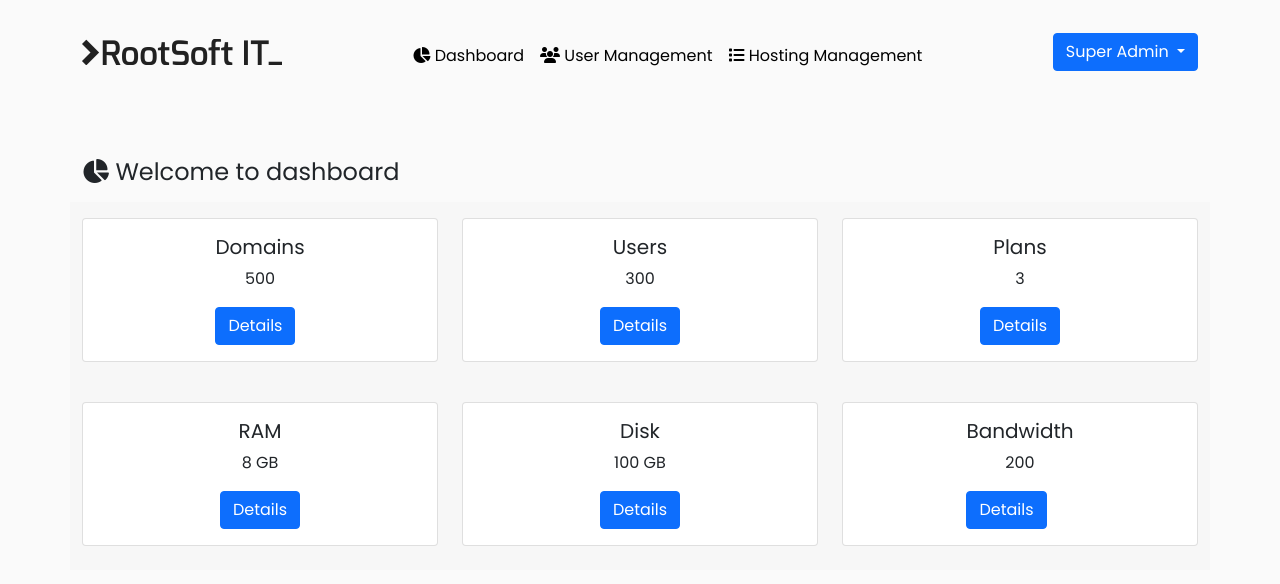
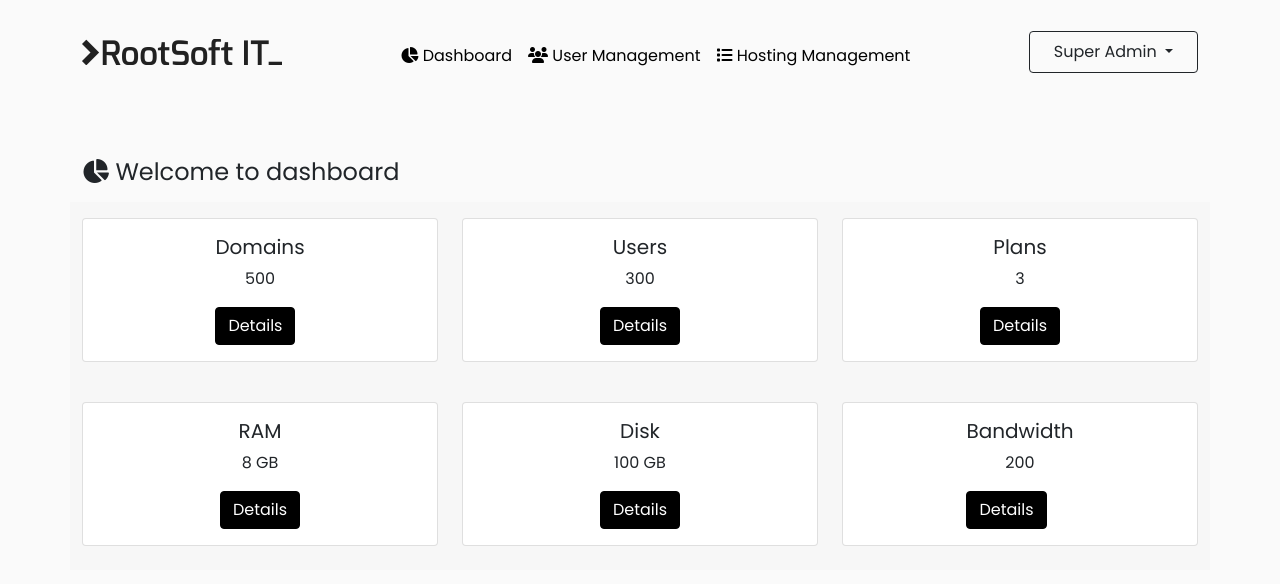
Before and after one commit to nadim-cse/cpanel-admin, a plain HTML site: page dashboard.html in a window 1280 px wide. Drawn offline with nearby package versions, Linux system fonts and the light colour scheme.

Commit message:
button changed

```diff
--- a/dashboard.html
+++ b/dashboard.html
@@ -42,7 +42,7 @@
              </ul>
              <ul class="navbar-nav ms-auto">
                 <div class="dropdown">
-                   <button class="btn btn-primary dropdown-toggle" type="button" id="dropdownMenuButton1" data-bs-toggle="dropdown" aria-expanded="false">
+                   <button class="btn border border-dark ps-4 pe-4 pt-2 pb-2 get-connected dropdown-toggle" type="button" id="dropdownMenuButton1" data-bs-toggle="dropdown" aria-expanded="false">
                    Super Admin
                    </button>
                    <ul class="dropdown-menu" aria-labelledby="dropdownMenuButton1">
@@ -69,7 +69,7 @@
                             <div class="card-body mx-auto">
                               <h5 class="card-title text-center">Domains</h5>
                               <p class="card-text text-center">500</p>
-                              <a href="#" class="btn btn-primary">Details</a>
+                              <a href="#" class="btn free-consultation">Details</a>
                             </div>
                           </div>
                         </div>
@@ -78,7 +78,7 @@
                             <div class="card-body mx-auto">
                               <h5 class="card-title text-center">Users</h5>
                               <p class="card-text text-center">300</p>
-                              <a href="#" class="btn btn-primary">Details</a>
+                              <a href="#" class="btn free-consultation">Details</a>
                             </div>
                           </div>
                         </div>
@@ -87,7 +87,7 @@
                             <div class="card-body mx-auto">
                               <h5 class="card-title text-center">Plans</h5>
                               <p class="card-text text-center">3</p>
-                              <a href="#" class="btn btn-primary">Details</a>
+                              <a href="#" class="btn free-consultation">Details</a>
                             </div>
                           </div>
                         </div>
@@ -98,7 +98,7 @@
                             <div class="card-body mx-auto">
                               <h5 class="card-title text-center">RAM</h5>
                               <p class="card-text text-center">8 GB</p>
-                              <a href="#" class="btn btn-primary">Details</a>
+                              <a href="#" class="btn free-consultation">Details</a>
                             </div>
                           </div>
                         </div>
@@ -107,7 +107,7 @@
                             <div class="card-body mx-auto">
                               <h5 class="card-title text-center">Disk</h5>
                               <p class="card-text text-center">100 GB</p>
-                              <a href="#" class="btn btn-primary">Details</a>
+                              <a href="#" class="btn free-consultation">Details</a>
                             </div>
                           </div>
                         </div>
@@ -116,7 +116,7 @@
                             <div class="card-body mx-auto">
                               <h5 class="card-title text-center">Bandwidth</h5>
                               <p class="card-text text-center">200</p>
-                              <a href="#" class="btn btn-primary">Details</a>
+                              <a href="#" class="btn free-consultation">Details</a>
                             </div>
                           </div>
                       </div>
```
Also changed, not shown: hosting-management.html (+5 -4 lines), index.html (+1 -1 lines), user-management.html (+3 -2 lines).
